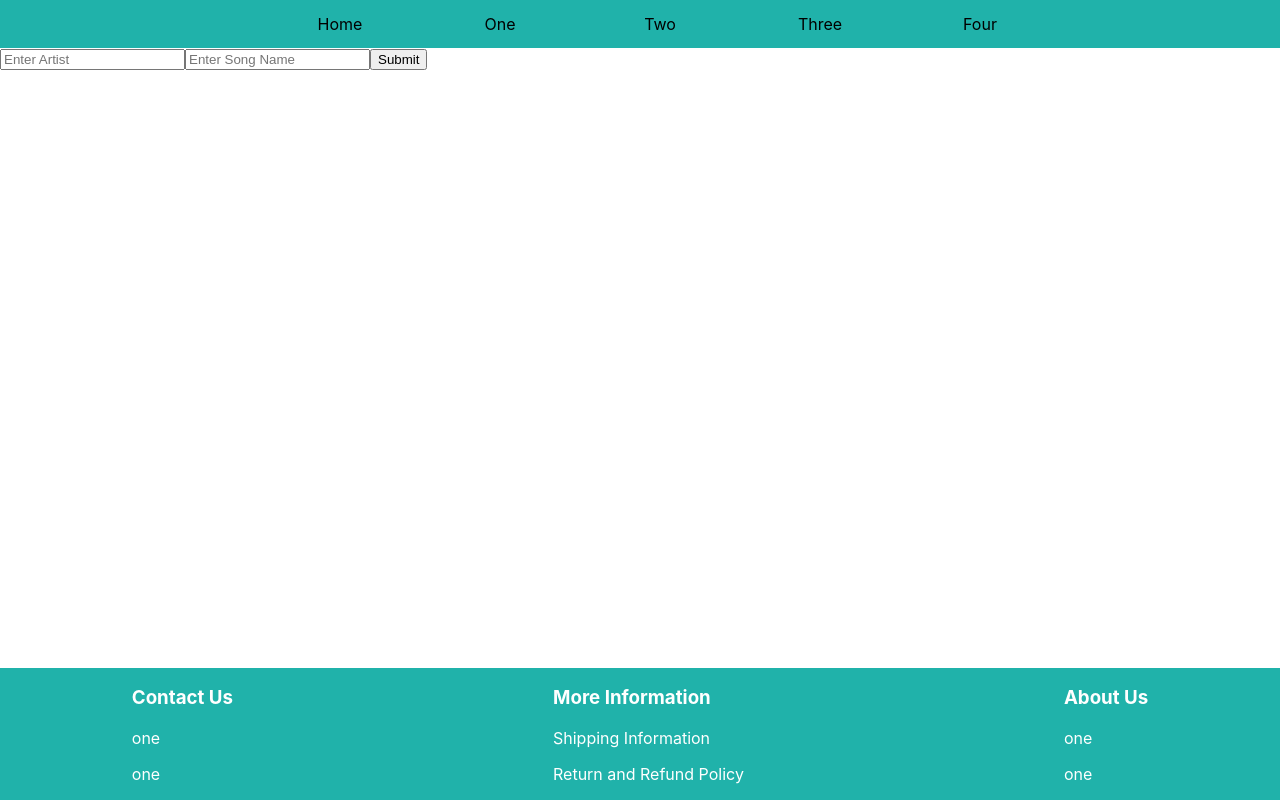
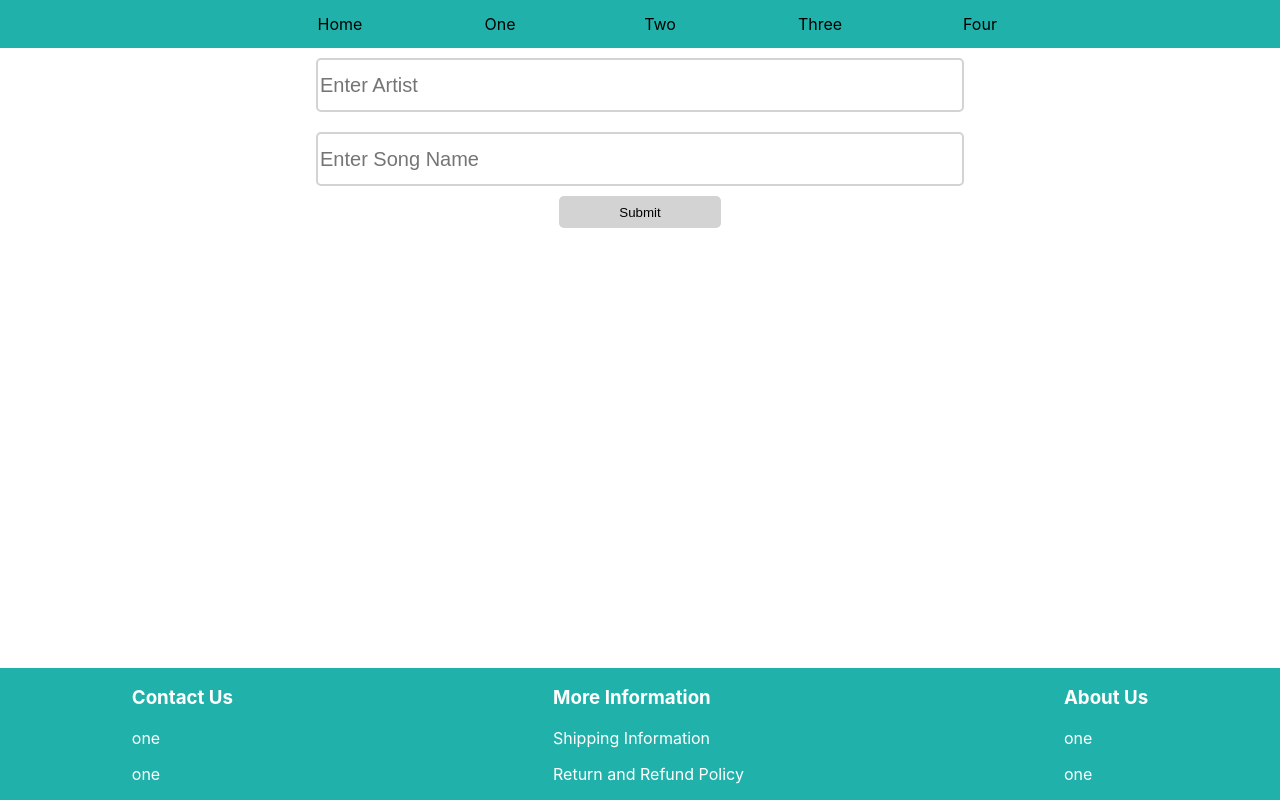
Before and after one commit to nigelph/lyrics-website, a React (Create React App) app: page / in a window 1280 px wide. Built offline with nearby package versions, Linux system fonts and the light colour scheme.

Commit message:
added styling to form components and formatted song lyrics on page

```diff
--- a/src/components/SongForm/SongForm.js
+++ b/src/components/SongForm/SongForm.js
@@ -1,4 +1,7 @@
 import React from 'react'
+import formStyle from './SongForm.module.css'
+import InputBox from './components/InputBox/InputBox'
+import SubmitButton from './components/SubmitButton/SubmitButton'
 
 function showLyrics(e) {
     e.preventDefault()
@@ -19,23 +22,25 @@ function showLyrics(e) {
         .then(res => res.json())
         .then((data) => {
             let lyricArea = document.getElementById('show-lyrics')
-
+            let test = JSON.stringify(data)
+            let something = test.replace(new RegExp('\r?\n', 'g'), '<br />');
             lyricArea.innerHTML = ''
             console.log(data.lyrics)
-            lyricArea.innerHTML += data.lyrics;
+            lyricArea.innerHTML += data.lyrics.replace(new RegExp('\n', 'g'), "<br>");
         })
 }
 
 
 export default function SongForm() {
     return (
+        <div className={formStyle['form-container']}>
+            <form onSubmit={showLyrics} className={formStyle['form-sytle']}>
+                <InputBox placeholder='Enter Artist' id='artistName' />
+                <InputBox placeholder='Enter Song Name' id='songName' />
+                <SubmitButton id='submit' />
 
-        <form onSubmit={showLyrics}>
-            <input type="text" placeholder='Enter Artist' id="artistName"></input>
-            <input type="text" placeHolder='Enter Song Name' id="songName"></input>
-
-            <input type="submit" id="submit"></input>
-        </form>
+            </form>
+        </div>
 
     )
 }
--- /dev/null
+++ b/src/components/SongForm/SongForm.module.css
@@ -0,0 +1,16 @@
+.form-container {
+  display: flex;
+  justify-content: center;
+  align-content: center;
+}
+
+.form-style {
+  display: flex;
+  flex-direction: column;
+  justify-content: center;
+  align-content: center;
+}
+
+.form-style ul {
+  color: red;
+}
--- /dev/null
+++ b/src/components/SongForm/components/InputBox/InputBox.js
@@ -0,0 +1,10 @@
+import React from 'react'
+import boxStyle from './InputBox.module.css'
+
+export default function InputBox(props) {
+    return (
+        <div>
+            <input type="text" className={boxStyle['input-box-style']} placeholder={props.placeholder} id={props.id}></input>
+        </div>
+    )
+}
--- /dev/null
+++ b/src/components/SongForm/components/InputBox/InputBox.module.css
@@ -0,0 +1,9 @@
+.input-box-style {
+  border-radius: 5px;
+  height: 3rem;
+  width: 40rem;
+  border-color: lightgrey;
+  border-style: solid;
+  font-size: 20px;
+  margin: 10px 0px 10px 0px;
+}
--- /dev/null
+++ b/src/components/SongForm/components/SubmitButton/SubmitButton.js
@@ -0,0 +1,12 @@
+import React from 'react'
+import submitStyle from './SubmitButton.module.css'
+
+export default function SubmitButton(props) {
+    return (
+        <div className={submitStyle['submit-container']}>
+            <input type="submit" id={props.id} className={submitStyle['submit-button-style']} ></input>
+
+        </div >
+
+    )
+}
--- /dev/null
+++ b/src/components/SongForm/components/SubmitButton/SubmitButton.module.css
@@ -0,0 +1,21 @@
+.submit-button-style {
+  border-style: none;
+  border-radius: 5px;
+  background-color: lightgrey;
+  border-width: 1px;
+  cursor: pointer;
+  width: 25%;
+  height: 2rem;
+}
+
+.submit-container {
+  display: flex;
+  justify-content: center;
+}
+
+.submit-button-style:hover {
+  border-style: solid;
+  border-color: darkgrey;
+  border-width: 1px;
+  border-radius: 5px;
+}
```
